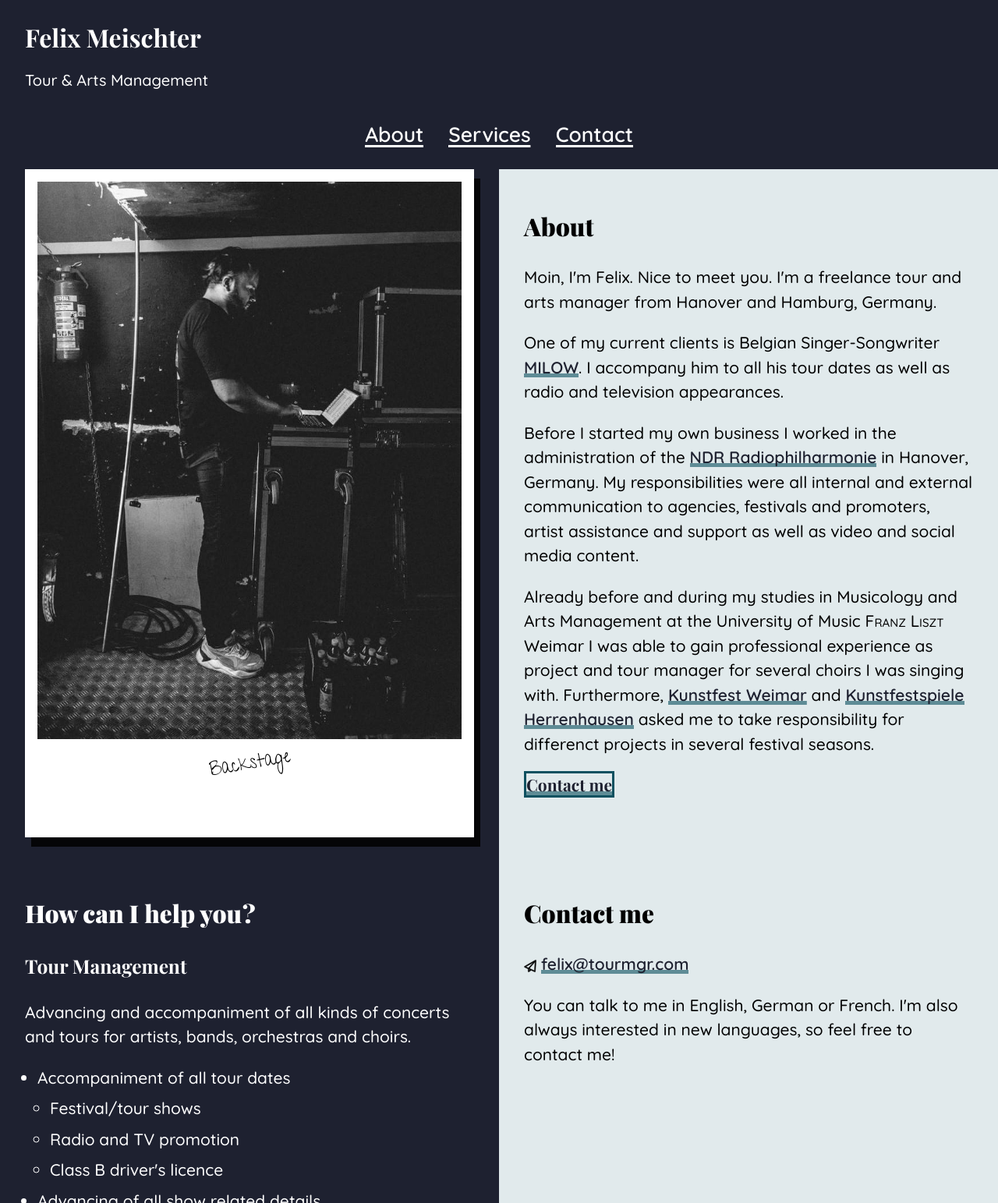
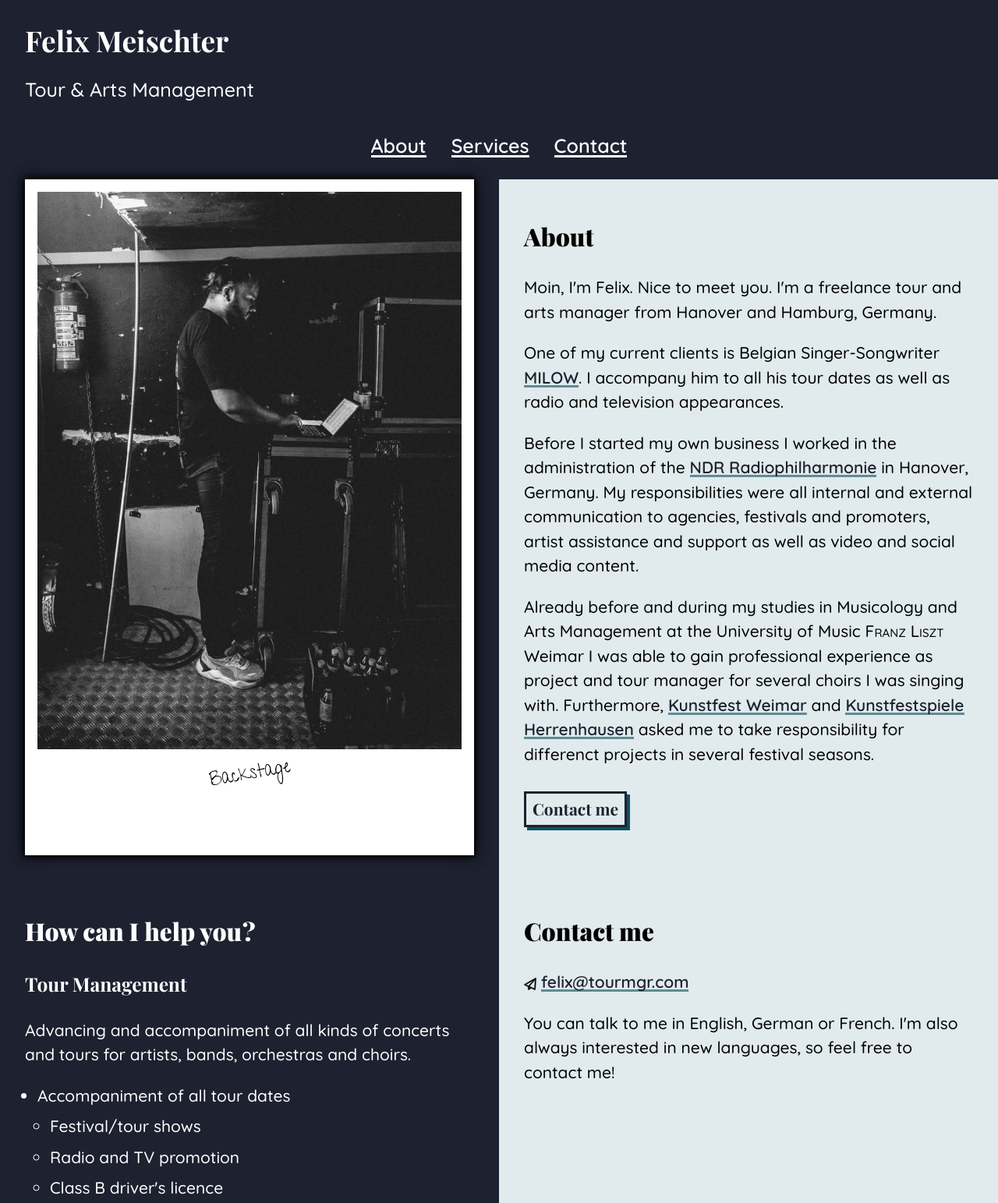
Before and after one commit to sophiebrunner/felix-tourmgr, a website: page index.html in a window 1280 px wide. Shown: the top 1543 px of the page at 78% size. Drawn offline with Linux system fonts and the light colour scheme.

Commit message:
feat: add hover- and focus-styling to button-links

```diff
--- a/assets/css/style.css
+++ b/assets/css/style.css
@@ -107,7 +107,7 @@ h3 {
   font-weight: 700;
 }
 
-a {
+a:not(:has(svg)) {
   color: var(--color-base);
   font-weight: 600;
   background: linear-gradient(to right, #0d51609d, #0d51609d),
@@ -117,7 +117,7 @@ a {
       rgba(255, 0, 180, 1),
       rgba(0, 100, 200, 1)
     );
-  background-size: 100% 5px, 0 5px;
+  background-size: 100% 3px, 0 3px;
   background-position: 100% 100%, 0 100%;
   background-repeat: no-repeat;
   transition: background-size 400ms;
@@ -125,8 +125,8 @@ a {
   text-decoration: none;
 }
 
-a:hover {
-  background-size: 0 5px, 100% 5px;
+a:not(:has(svg)):hover {
+  background-size: 0 3px, 100% 3px;
 }
 
 a:focus {
@@ -175,12 +175,12 @@ h1 + p {
 }
 
 h1 {
-  font-size: var(--font-size-lg);
+  font-size: calc(var(--font-size-lg) + 0.390625vw);
 }
 
 h1 + p {
   margin-top: 1rem;
-  font-size: 1.25rem;
+  font-size: calc(1.25rem + 0.390625vw);
   font-family: "Quicksand";
 }
 
@@ -211,7 +211,8 @@ h1 + p {
   color: var(--color-white);
 }
 
-[aria-label="Main navigation"] ul.list li a {
+[aria-label="Main navigation"] ul.list li a,
+footer a:not([href="#top"]) {
   color: var(--color-white);
   background: linear-gradient(to right, var(--color-white), var(--color-white)),
     linear-gradient(
@@ -226,11 +227,14 @@ h1 + p {
   transition: background-size 400ms;
 
   text-decoration: none;
-
-  font-size: calc(1.25rem + 0.5vw);
 }
 
-[aria-label="Main navigation"] ul.list li a:hover {
+[aria-label="Main navigation"] ul.list li a {
+  font-size: calc(1.25rem + 0.390625vw);
+}
+
+[aria-label="Main navigation"] ul.list li a:hover,
+footer a:not([href="#top"]):hover {
   background-size: 0 3px, 100% 3px;
 }
 
@@ -246,7 +250,8 @@ h1 + p {
   height: 100%;
 
   background-color: var(--color-white);
-  box-shadow: 8px 12px rgba(0, 0, 0, 0.847);
+  box-shadow: 0 0 5px rgba(0, 0, 0, 1), 0 0 10px rgba(0, 0, 0, 0.8),
+    0 0 15px rgba(0, 0, 0, 0.6), 0 0 20px rgba(0, 0, 0, 0.4);
 }
 
 #hero > figure > figcaption {
@@ -279,13 +284,18 @@ h1 + p {
 }
 
 [aria-label="Social media profiles"] ul.list a svg {
-  width: 32px;
-  height: 32px;
   fill: var(--color-white);
+}
+
+[aria-label="Social media profiles"] ul.list a svg,
+a[href="#top"]:hover svg {
+  width: 44px;
+  height: 44px;
   transition: transform 0.3s ease-in-out;
 }
 
-[aria-label="Social media profiles"] ul.list a:hover svg {
+[aria-label="Social media profiles"] ul.list a:hover svg,
+a[href="#top"]:hover svg {
   transform: scale(120%);
 }
 
@@ -299,8 +309,23 @@ h1 + p {
   background-color: var(--color-highlight--light);
 }
 
+#about div {
+  margin-block: 2rem;
+}
+
 #about div a[href="#contact"] {
-  border: 3px solid var(--color-highlight--dark);
+  position: relative;
+  display: inline-block;
+  padding: 0.25rem 0.5rem;
+  border: 3px solid var(--color-base);
+  box-shadow: 4px 4px var(--color-highlight--dark);
+  background: unset;
+}
+
+#about div a[href="#contact"]:hover,
+#about div a[href="#contact"]:focus {
+  box-shadow: unset;
+  transform: translate(4px, 4px);
 }
 
 #services {
@@ -334,10 +359,6 @@ footer {
   background-color: #1e2130;
 }
 
-footer div {
-  display: flex;
-}
-
 footer p,
 footer a {
   color: var(--color-white);
@@ -347,6 +368,26 @@ footer img {
   vertical-align: middle;
 }
 
+nav[aria-label="Legal info"] .list {
+  display: flex;
+  justify-content: center;
+  flex-wrap: wrap;
+  gap: 0.5rem;
+}
+
+a[href="#top"] {
+  position: relative;
+  left: 50%;
+  display: inline-block;
+  margin-block: 1rem;
+  transform: translateX(-50%);
+}
+
+a[href="#top"] svg {
+  width: 44px;
+  height: 44px;
+}
+
 @media (min-width: 680px) {
   main {
     display: grid;
```
